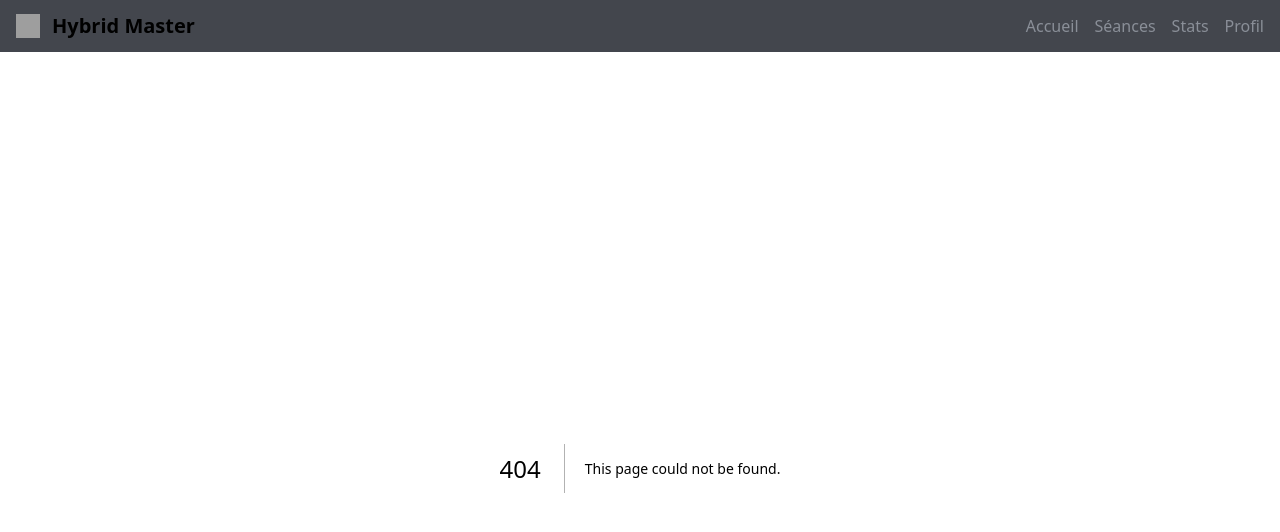
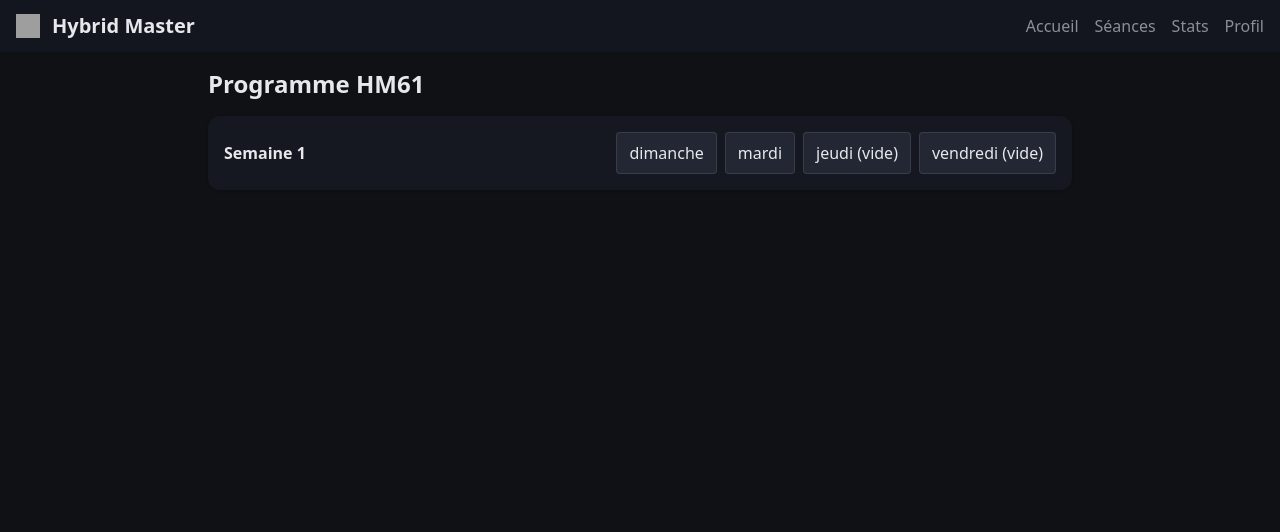
Before and after one commit to ndsedf-stack/Copilot, a Next.js app: page /sessions in a window 1280 px wide. Before the commit this address had no page. Shown: the top 532 px of the page. Built offline with nearby package versions, Linux system fonts and the light colour scheme; grey boxes are pictures that could not be loaded.

Commit message:
Create SessionsPage component for HM61 programme

```diff
--- /dev/null
+++ b/src/app/sessions/page.tsx
@@ -0,0 +1,27 @@
+import Link from "next/link";
+import { weeks, days, getSessionByWeekDay } from "../../data/hm61";
+
+export default function SessionsPage() {
+  return (
+    <div className="space-y-4">
+      <h2 className="text-2xl font-bold">Programme HM61</h2>
+      <div className="space-y-3">
+        {weeks.map(week => (
+          <div key={week} className="card space-y-2">
+            <div className="flex items-center justify-between">
+              <h3 className="font-semibold">Semaine {week}</h3>
+              <div className="flex gap-2">
+                {days.map(d => {
+                  const s = getSessionByWeekDay(week!, d);
+                  return (
+                    <Link key={d} href={`/sessions/${week}/${d}`} className="btn">{d}{s ? "" : " (vide)"}</Link>
+                  );
+                })}
+              </div>
+            </div>
+          </div>
+        ))}
+      </div>
+    </div>
+  );
+}
```
